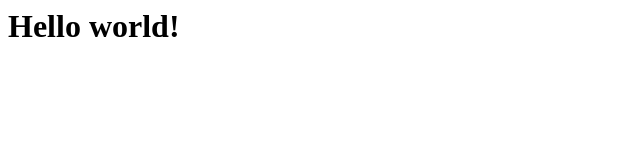
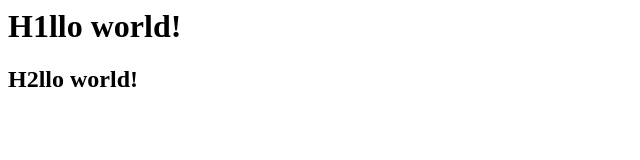
Before and after one commit to Erdnee/Erdnee.github.io, a plain HTML site: page index.html in a window 1280 px wide. Shown: the whole page, without its empty margins (0-640 px from the left). Drawn offline with Linux system fonts and the light colour scheme.

Commit message:
Update index.html

```diff
--- a/index.html
+++ b/index.html
@@ -3,7 +3,8 @@
   <title>Website</title>
 </head>
 <body>
-  <h1>Hello world!</h1>
+  <h1>H1llo world!</h1>
+  <h2>H2llo world!</h2>
   <script>
     fetch('./temp.json')
   .then(response => response.json())
```
